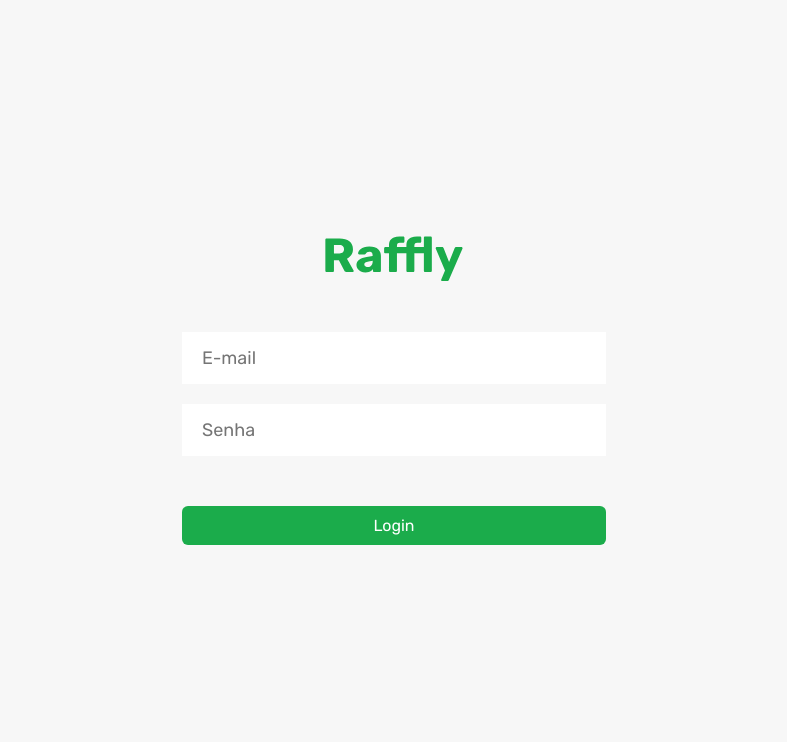
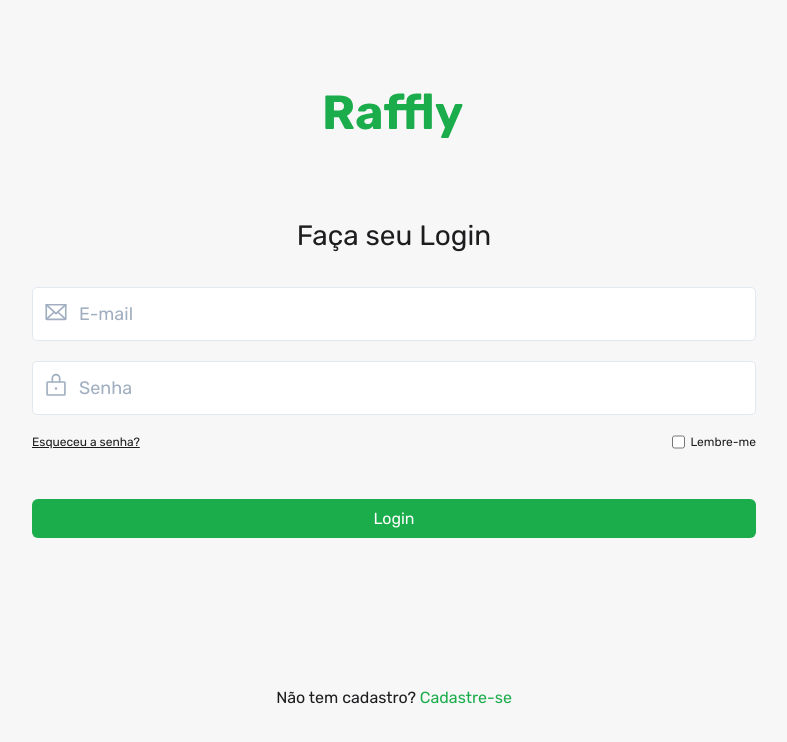
Before and after one commit to unzero-lab/raffly-front, a React (Vite) app: page /login in a window 1280 px wide. Shown: the top 742 px of the page, without its empty margins (246-1033 px from the left). Built offline with nearby package versions, Linux system fonts and the light colour scheme.

Commit message:
feat: Screen login complete

```diff
--- a/src/Pages/LoginScreen/index.tsx
+++ b/src/Pages/LoginScreen/index.tsx
@@ -1,6 +1,9 @@
 import ImgLogo from "../../assets/Raffly.svg";
 import { useNavigate } from "react-router";
-import { Main, Img, Form, InputContainer, Input, Button } from "./style";
+import { Main, Img, Paragraph, Form, InputContainer,ContainerLinkCheck, Link, ContainerCheck, Check, Label, Button,Footer, Span, LinkCad} from "./style";
+import { InputIcon } from "../../components/InputIcon";
+import * as Icon from "phosphor-react";
+import InputComponent from "../../components/InputComponent";
 
 export function LoginScreen() {
   const navigate = useNavigate();
@@ -11,17 +14,33 @@ export function LoginScreen() {
   return (
     <Main>
       <Img src={ImgLogo} alt="Logo Raffy"/>
+      <Paragraph>Faça seu Login</Paragraph>
       <Form>
         <InputContainer>
-          <Input type="email" placeholder="E-mail"></Input>
+          <InputIcon icon={<Icon.Envelope size={26} color="#A0AEC0" />} />
+          <InputComponent type="email" placeholder="E-mail" />
         </InputContainer>
+
         <InputContainer>
-          <Input type="password" placeholder="Senha"></Input>
+          <InputIcon icon={<Icon.Lock size={26} color="#A0AEC0" />} />
+          <InputComponent type="password" placeholder="Senha" />
         </InputContainer>
+
+        <ContainerLinkCheck>
+          <Link href="http://">Esqueceu a senha?</Link>
+          <ContainerCheck>
+            <Check type="checkbox"></Check>
+            <Label>Lembre-me</Label>
+          </ContainerCheck>
+        </ContainerLinkCheck>
+
         <Button onClick={handlenavigate} type="submit">
           Login
         </Button>
       </Form>
+      <Footer>
+        <Span>Não tem cadastro? <LinkCad>Cadastre-se</LinkCad></Span>
+      </Footer>
     </Main>
   );
 }
--- a/src/Pages/LoginScreen/style.ts
+++ b/src/Pages/LoginScreen/style.ts
@@ -1,7 +1,7 @@
 import styled from "styled-components";
 
 export const Main = styled.div`
-      max-width: 500px;
+      max-width: 800px;
       width: 100%;
       display: flex;
       justify-content: center;
@@ -11,6 +11,13 @@ export const Main = styled.div`
       margin: 0 auto;
       height: 100vh;
       padding: 0px 18px;
+      font-family: 'Rubik';
+`;
+
+export const Paragraph = styled.p`
+  font-size: 28px;
+  margin-bottom: 15px;
+  margin-top: 50px;
 `;
 
 export const Form = styled.form`
@@ -28,17 +35,42 @@ export const Img = styled.img`
 `;
 
 export const InputContainer = styled.div`
+  display: flex;
+  align-items: center;
+  background: white;
   width: 100%;
+  border: 1px solid #E2E8F0;
+  border-radius: 5px;
+  padding: 5px 10px;
 `;
 
-export const Input = styled.input`
-  width: 100%;
-  padding: 15px 20px;
-  border: none;
-  font-size: 18px;
-  color: ${(props) => props.theme["gray-500"]};
+export const ContainerLinkCheck = styled.div`
+    width: 100%;
+    display: flex;
+    justify-content: space-between;
 `;
 
+export const Link = styled.a`
+  color: ${(props) => props.theme["gray-900"]};
+  font-size: 12px;
+`;
+
+export const ContainerCheck = styled.div`
+  display: flex;
+  justify-content: center;
+`;
+
+export const Check = styled.input`
+
+    margin-right: 5px;
+    &:checked {
+
+    }
+`;
+
+export const Label = styled.label`
+  font-size: 12px;
+`;
 
 export const Button = styled.button`
   width: 100%;
@@ -49,3 +81,18 @@ export const Button = styled.button`
   color: ${(props) => props.theme["white"]};;
   margin-top: 30px;
 `;
+
+
+export const Footer = styled.div`
+    margin-top: 130px;
+    display: flex;
+    justify-content: center;
+`;
+
+export const Span = styled.span`
+    font-size: 16px;
+`;
+
+export const LinkCad = styled.a`
+    color: ${(props) => props.theme["green-500"]};
+`;
```
